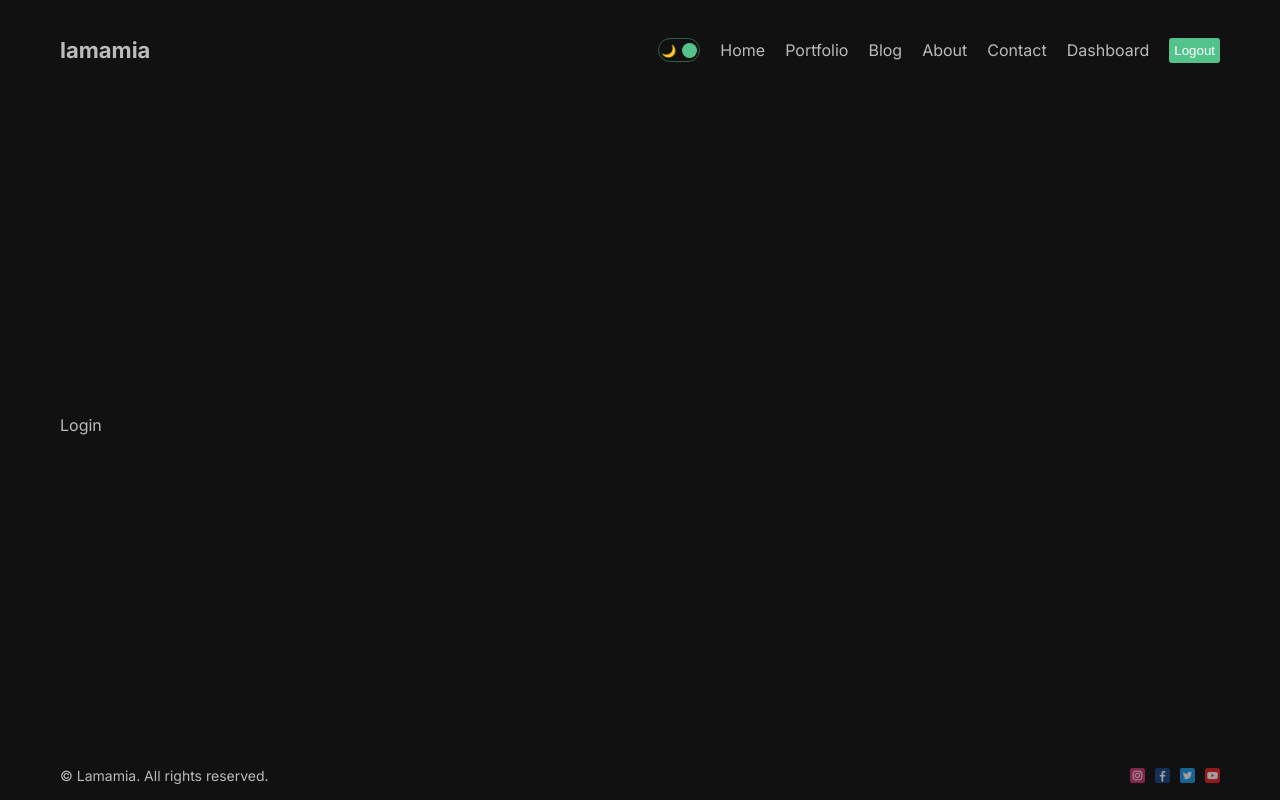
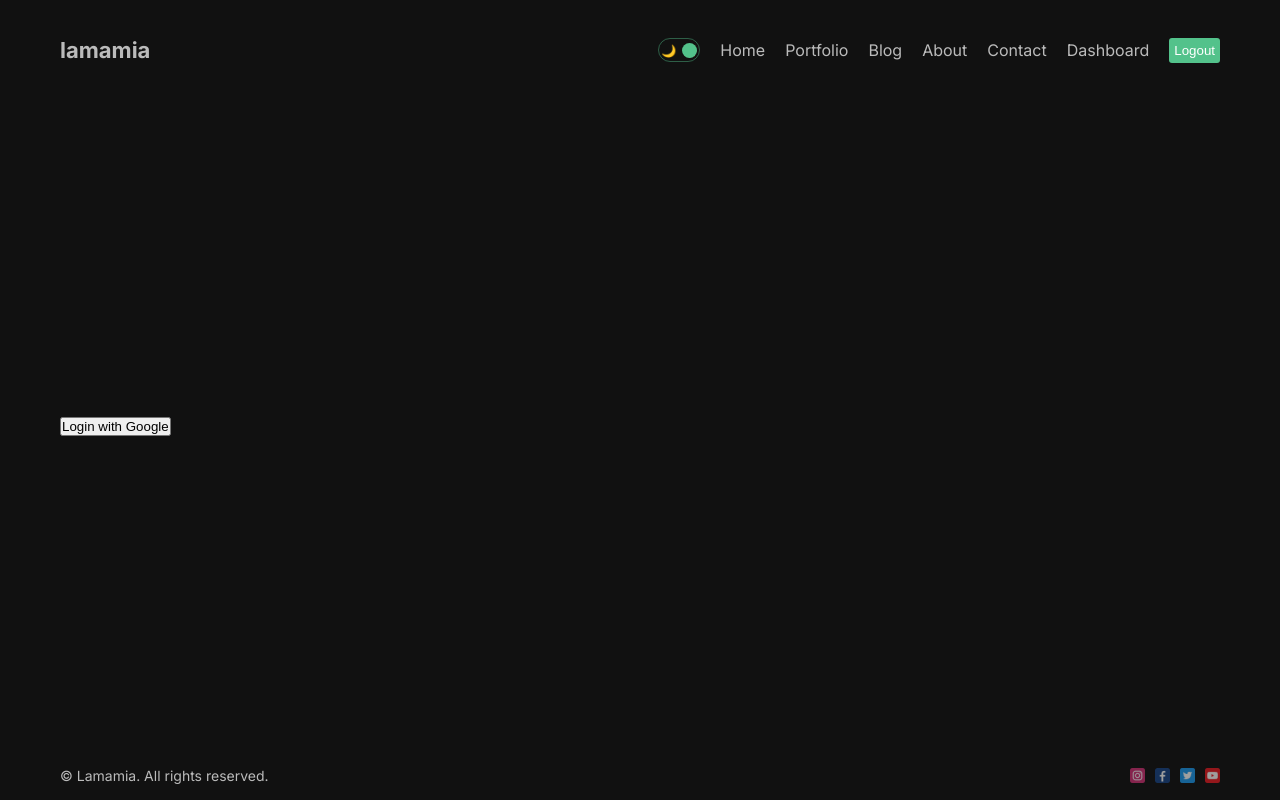
Before and after one commit to TsaiTsaiChieh/nextjs-practice, a Next.js app: page /dashboard/login in a window 1280 px wide. Built offline with nearby package versions, Linux system fonts and the light colour scheme.

Commit message:
:sparkles: sign in with Google, ref from https://next-auth.js.org/configuration/initialization#route-handlers-app

```diff
--- a/package.json
+++ b/package.json
@@ -13,6 +13,7 @@
     "eslint-config-next": "13.4.9",
     "mongoose": "^7.4.0",
     "next": "13.4.9",
+    "next-auth": "^4.22.3",
     "react": "18.2.0",
     "react-dom": "18.2.0",
     "swr": "^2.2.0"
--- a/src/app/dashboard/(auth)/login/page.jsx
+++ b/src/app/dashboard/(auth)/login/page.jsx
@@ -1,8 +1,12 @@
-import React from 'react'
+"use client"
+import styles from './page.module.css'
+import {  signIn } from "next-auth/react"
 
 const Login = () => {
   return (
-    <div>Login</div>
+    <div className={styles.container}>
+      <button onClick={()=> signIn("google")}>Login with Google</button>
+    </div>
   )
 }
 
--- /dev/null
+++ b/src/app/dashboard/(auth)/login/page.module.css
@@ -0,0 +1,2 @@
+.container {
+}
--- a/src/app/dashboard/page.jsx
+++ b/src/app/dashboard/page.jsx
@@ -1,8 +1,11 @@
 "use client"
 import styles from './page.module.css'
 import useSWR from 'swr'
+import { useSession } from "next-auth/react"
 
 const Dashboard = () => {
+  const session= useSession()
+  console.log(session)
   const fetcher = (...args) => fetch(...args).then(res => res.json())
   const { data, error, isLoading } = useSWR('https://jsonplaceholder.typicode.com/posts', fetcher)
   return (
--- a/src/app/layout.js
+++ b/src/app/layout.js
@@ -3,6 +3,7 @@
 import {Inter} from 'next/font/google'
 import Footer from '@/components/footer/Footer'
 import {ThemeProvider} from '@/context/ThemeContext'
+import AuthProvider from '@/components/AuthProvider/AuthProvider'
 
 const inter = Inter({subsets: ['latin']})
 
@@ -16,12 +17,15 @@
     <html lang="en">
       <body className={inter.className}>
         <ThemeProvider>
+          <AuthProvider>
         <div className='container'>
           <Navbar />
           {children}
           <Footer />
         </div>
+        </AuthProvider>
         </ThemeProvider>
+
       </body>
     </html>
   )
--- /dev/null
+++ b/src/components/AuthProvider/AuthProvider.js
@@ -0,0 +1,12 @@
+"use client"
+import {SessionProvider} from "next-auth/react"
+
+const AuthProvider = ({children, session}) => {
+  return (
+    <SessionProvider session={session}>
+      {children}
+    </SessionProvider>
+  )
+}
+
+export default AuthProvider
```
Also changed, not shown: src/app/api/auth/[...nextauth]/route.js (added, +16 -0 lines), 1 other file (tests, documents, lock files or other folders).
